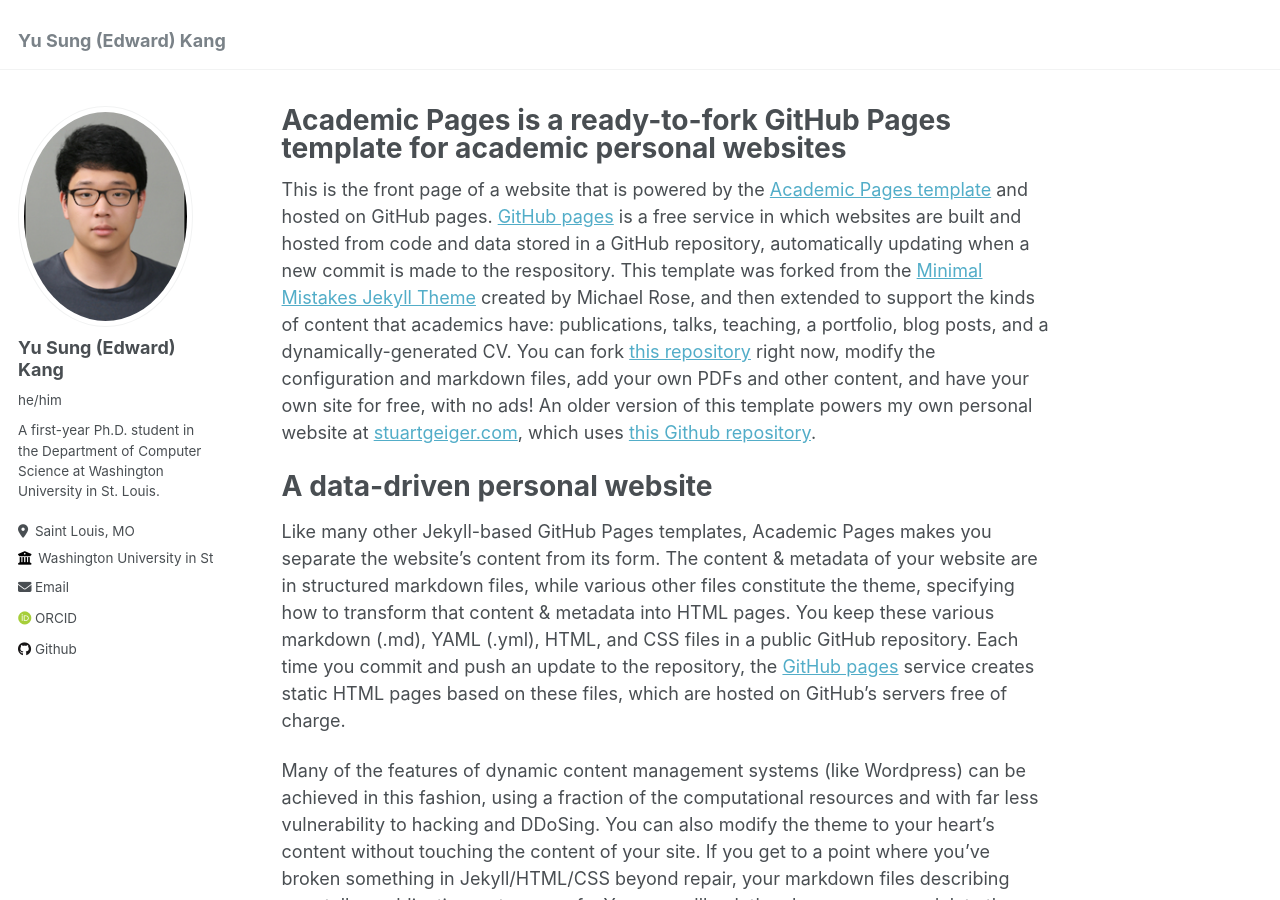
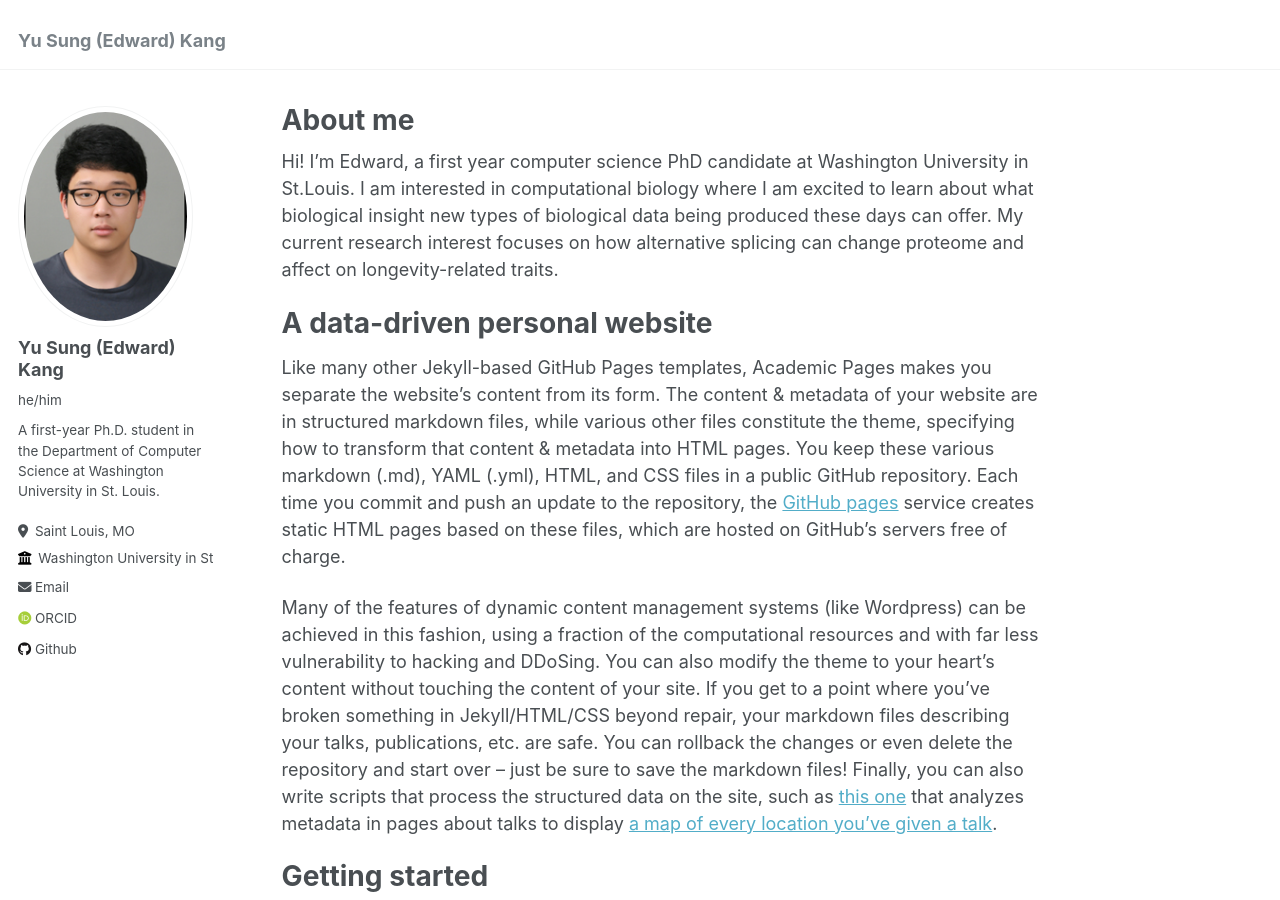
Before and after one commit to edwardkang0925/edwardkang0925.github.io, a Jekyll site: the page built from _pages/about.md, in a window 1280 px wide and 900 px high. Built offline with Jekyll 4.4.1, drawn with Linux system fonts in a browser that asks for light colours; some web fonts are replaced.

Commit message:
about me first paragraph

```diff
--- a/_pages/about.md
+++ b/_pages/about.md
@@ -1,13 +1,13 @@
 ---
 permalink: /
-title: "Academic Pages is a ready-to-fork GitHub Pages template for academic personal websites"
+title: "About me"
 author_profile: true
 redirect_from:
   - /about/
   - /about.html
 ---
 
-This is the front page of a website that is powered by the [Academic Pages template](https://github.com/academicpages/academicpages.github.io) and hosted on GitHub pages. [GitHub pages](https://pages.github.com) is a free service in which websites are built and hosted from code and data stored in a GitHub repository, automatically updating when a new commit is made to the respository. This template was forked from the [Minimal Mistakes Jekyll Theme](https://mmistakes.github.io/minimal-mistakes/) created by Michael Rose, and then extended to support the kinds of content that academics have: publications, talks, teaching, a portfolio, blog posts, and a dynamically-generated CV. You can fork [this repository](https://github.com/academicpages/academicpages.github.io) right now, modify the configuration and markdown files, add your own PDFs and other content, and have your own site for free, with no ads! An older version of this template powers my own personal website at [stuartgeiger.com](http://stuartgeiger.com), which uses [this Github repository](https://github.com/staeiou/staeiou.github.io).
+Hi! I'm Edward, a first year computer science PhD candidate at Washington University in St.Louis. I am interested in computational biology where I am excited to learn about what biological insight new types of biological data being produced these days can offer. My current research interest focuses on how alternative splicing can change proteome and affect on longevity-related traits.
 
 A data-driven personal website
 ======
```
